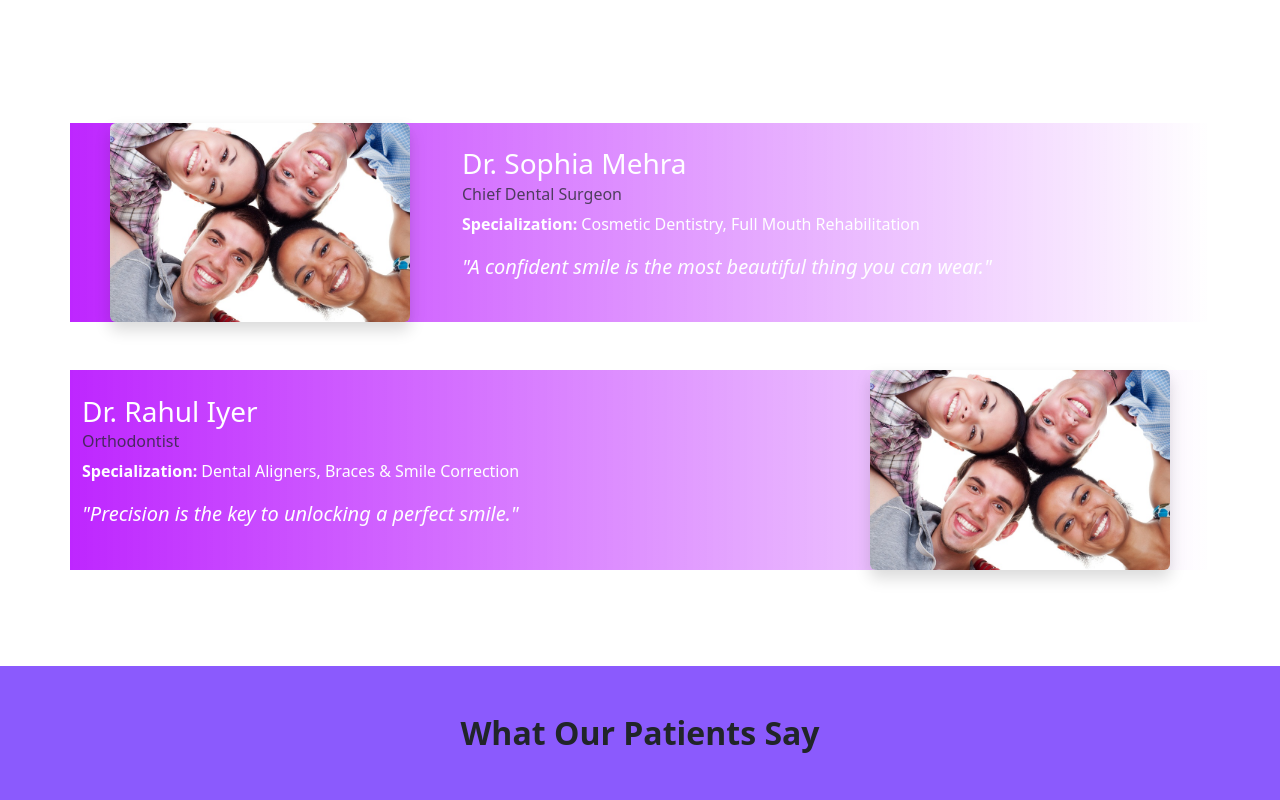
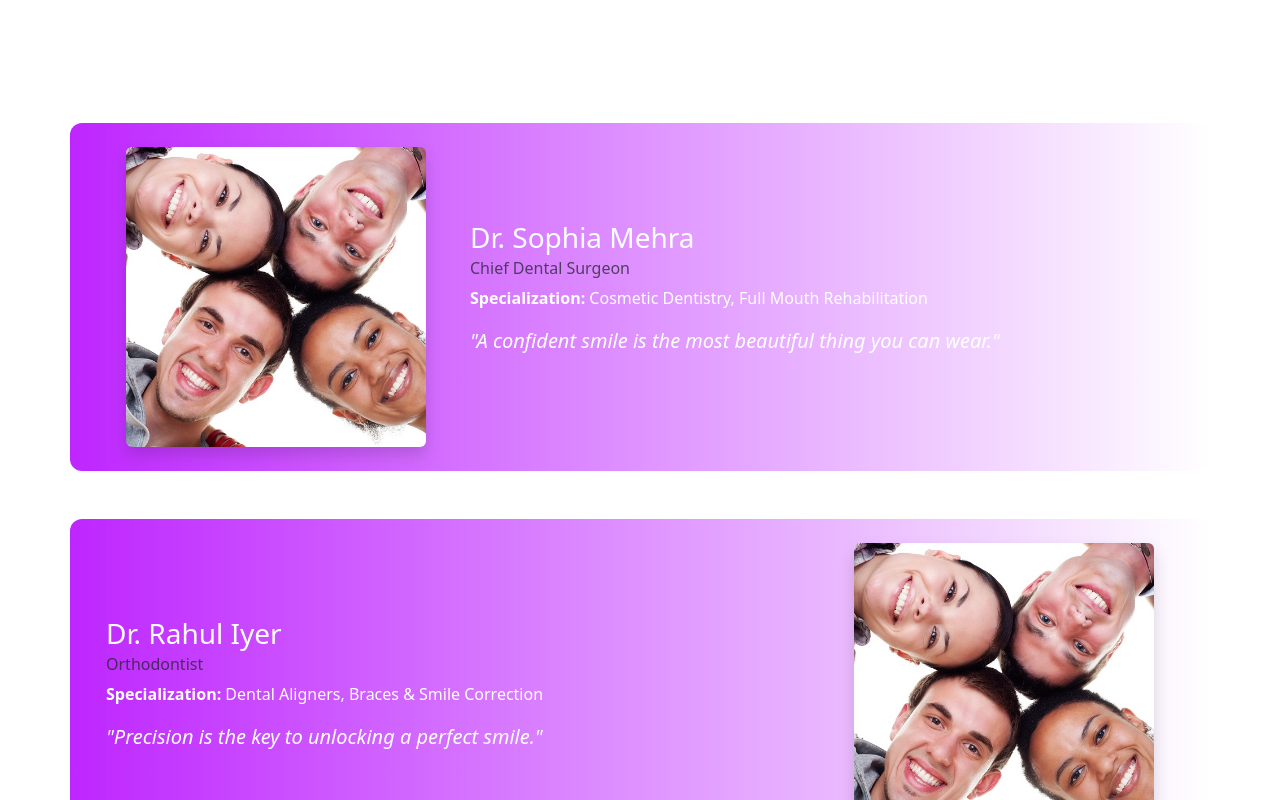
Before and after one commit to muhammed-rizwan-n/Zayra_Dental_NEXTJS, a Next.js app: page / in a window 1280 px wide. Shown: the part 1260-2060 px from the top of the page. Built offline with nearby package versions, Linux system fonts and the light colour scheme.

Commit message:
meet team box

```diff
--- a/app/page.module.css
+++ b/app/page.module.css
@@ -169,6 +169,6 @@ a.secondary {
 
 .team_member {
   background:linear-gradient(to right, rgb(190, 38, 255), rgba(255, 255, 255, 0.33));
-  border-radius: 10;
-  padding: 20;
+  border-radius: calc(0.5 * var(--bs-gutter-x));
+  padding: calc(1 * var(--bs-gutter-x));
 }
--- a/app/page.tsx
+++ b/app/page.tsx
@@ -135,7 +135,7 @@ export default function Home() {
                 src="/bg-gallery.jpg"
                 alt="Dr. Rahul Iyer"
                 className="img-fluid rounded shadow"
-                style={{ maxHeight: "400px", objectFit: "cover" }}
+                style={{ minHeight: "300px", objectFit: "cover" }}
               />
             </div>
             <div className="col-md-8">
@@ -179,7 +179,7 @@ export default function Home() {
                 src="/bg-gallery.jpg"
                 alt="Dr. Rahul Iyer"
                 className="img-fluid rounded shadow"
-                style={{ maxHeight: "400px", objectFit: "cover" }}
+                style={{ minHeight: "300px", objectFit: "cover" }}
               />
             </div>
           </div>
```
